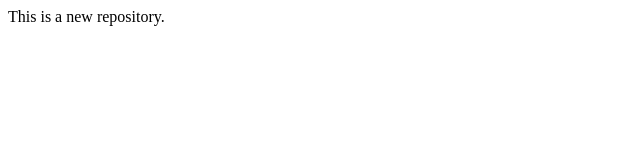
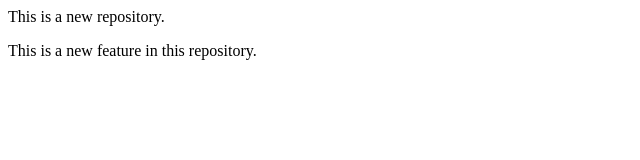
Before and after one commit to Cassini711/localrepo, a plain HTML site: page index.html in a window 1280 px wide. Shown: the whole page, without its empty margins (0-640 px from the left). Drawn offline with Linux system fonts and the light colour scheme.

Commit message:
Added new feature

```diff
--- a/index.html
+++ b/index.html
@@ -1 +1,2 @@
 <p>This is a new repository.</p>
+<p>This is a new feature in this repository.</p>
```
Also changed, not shown: 1 other file.
